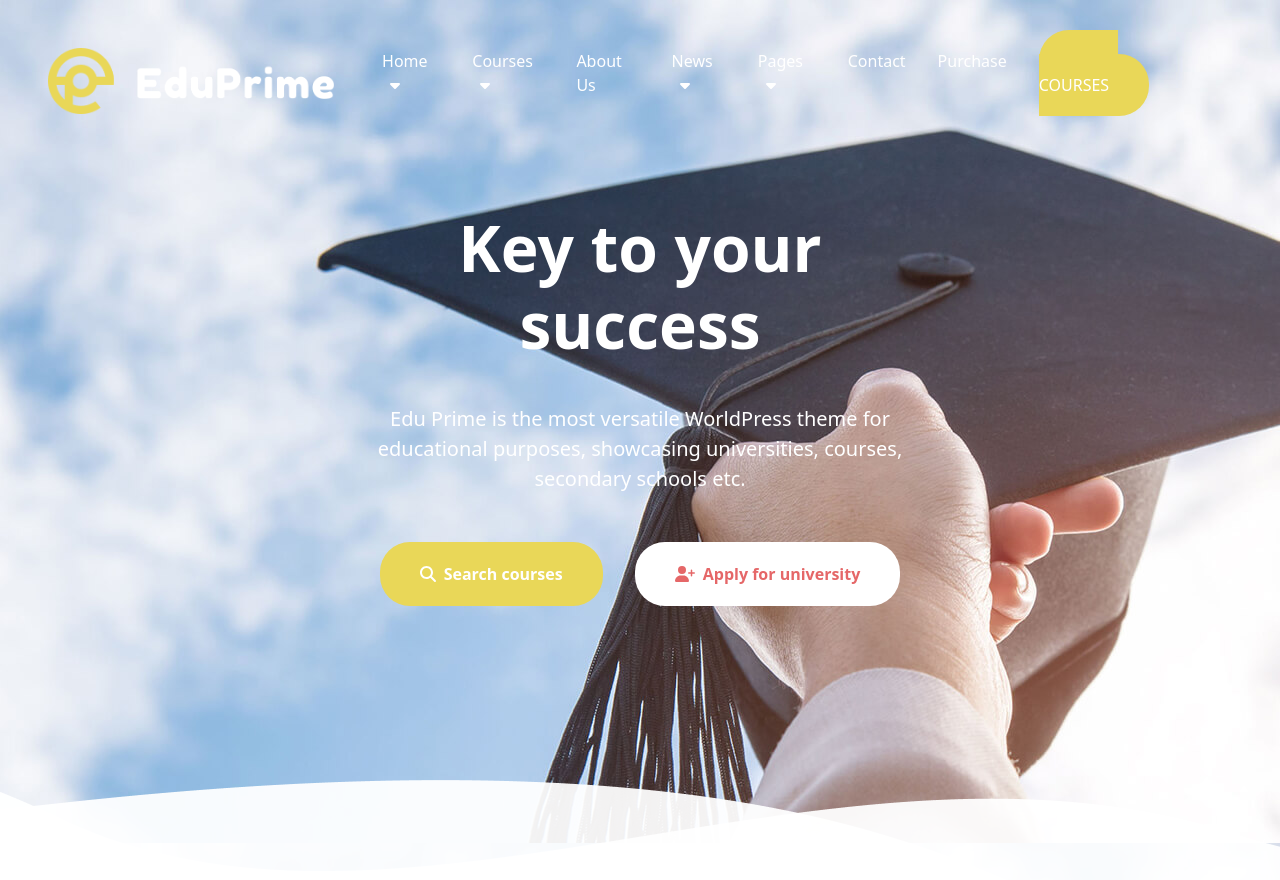
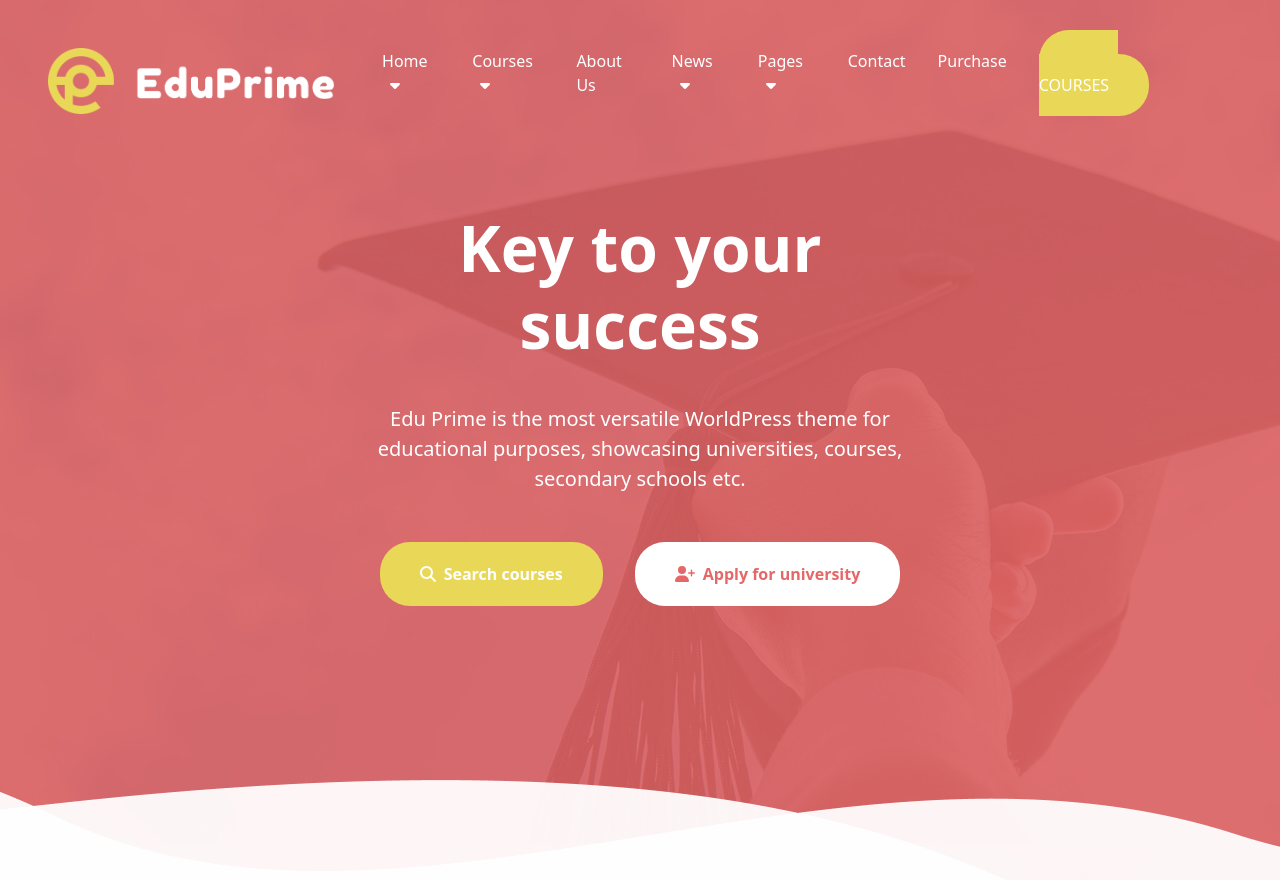
Before and after one commit to TALEX1995/Midterm-Project, a Vue app: page / in a window 1280 px wide. Built offline with nearby package versions, Linux system fonts and the light colour scheme.

Commit message:
Added overlay header

```diff
--- a/src/assets/scss/_vars.scss
+++ b/src/assets/scss/_vars.scss
@@ -20,3 +20,4 @@ $rem6: 6rem;
 $white: #ffffff;
 $soft-yellow: #e9d758;
 $salmon: #e56768;
+$bkg-header-overlay: #DA5F60E6;
--- a/src/components/AppHeader.vue
+++ b/src/components/AppHeader.vue
@@ -16,15 +16,26 @@ export default {
 
 <template>
     <header>
-        <NavBar :NavBarLinks="headerLinks" :logoHeader="logoHeader" />
-        <HeaderJumbo />
+        <div class="overlay">
+            <NavBar :NavBarLinks="headerLinks" :logoHeader="logoHeader" />
+            <HeaderJumbo />
+        </div>
     </header>
 </template>
 
 
 <style lang="scss" scoped>
+@use '../assets/scss/vars' as *;
+
 header {
     background-image: url(../assets/img/theme_slider2_bg-1.jpg);
-    color: white;
+    color: $white;
+    position: relative;
+}
+
+.overlay {
+    height: 100%;
+    width: 100%;
+    background-color: $bkg-header-overlay;
 }
 </style>
```
